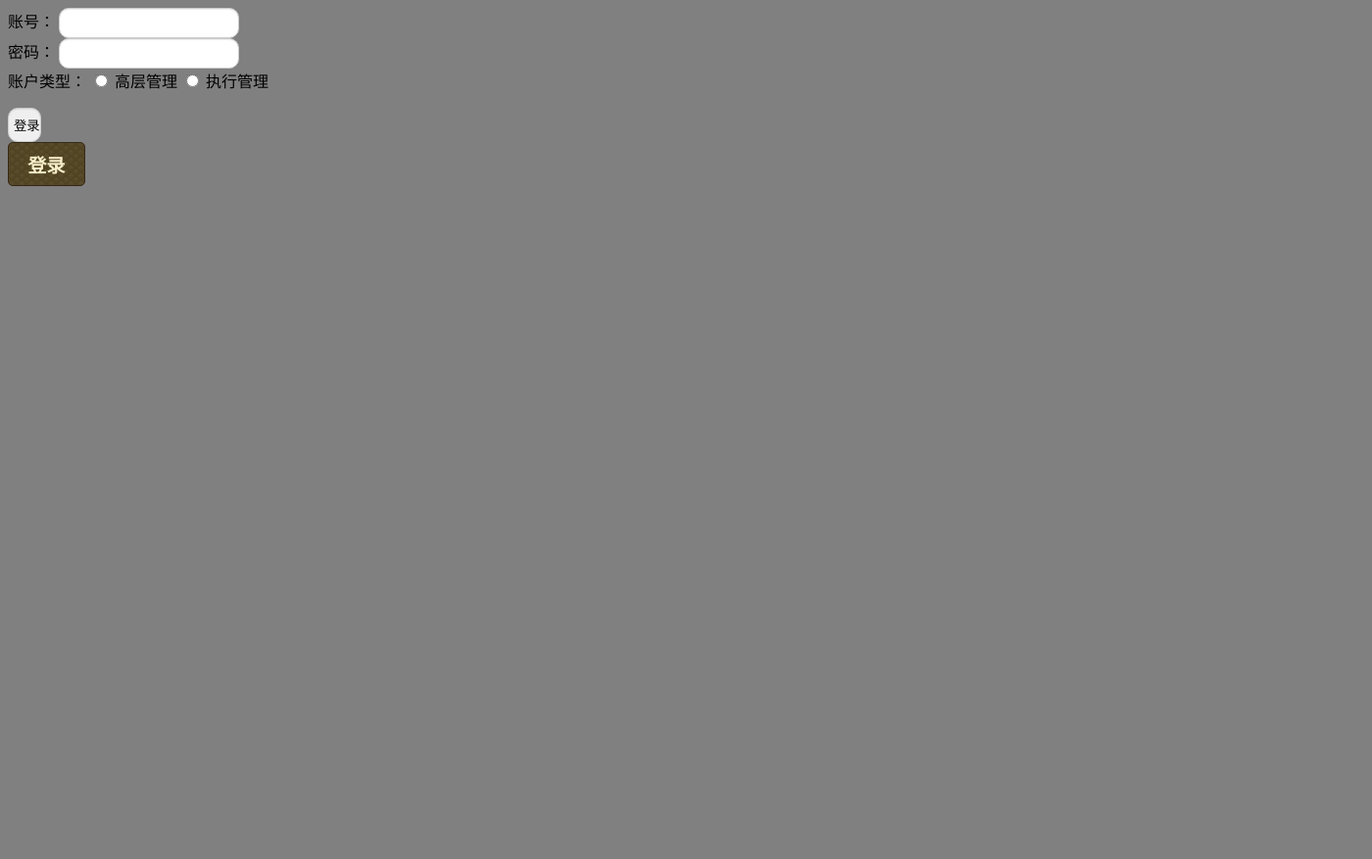
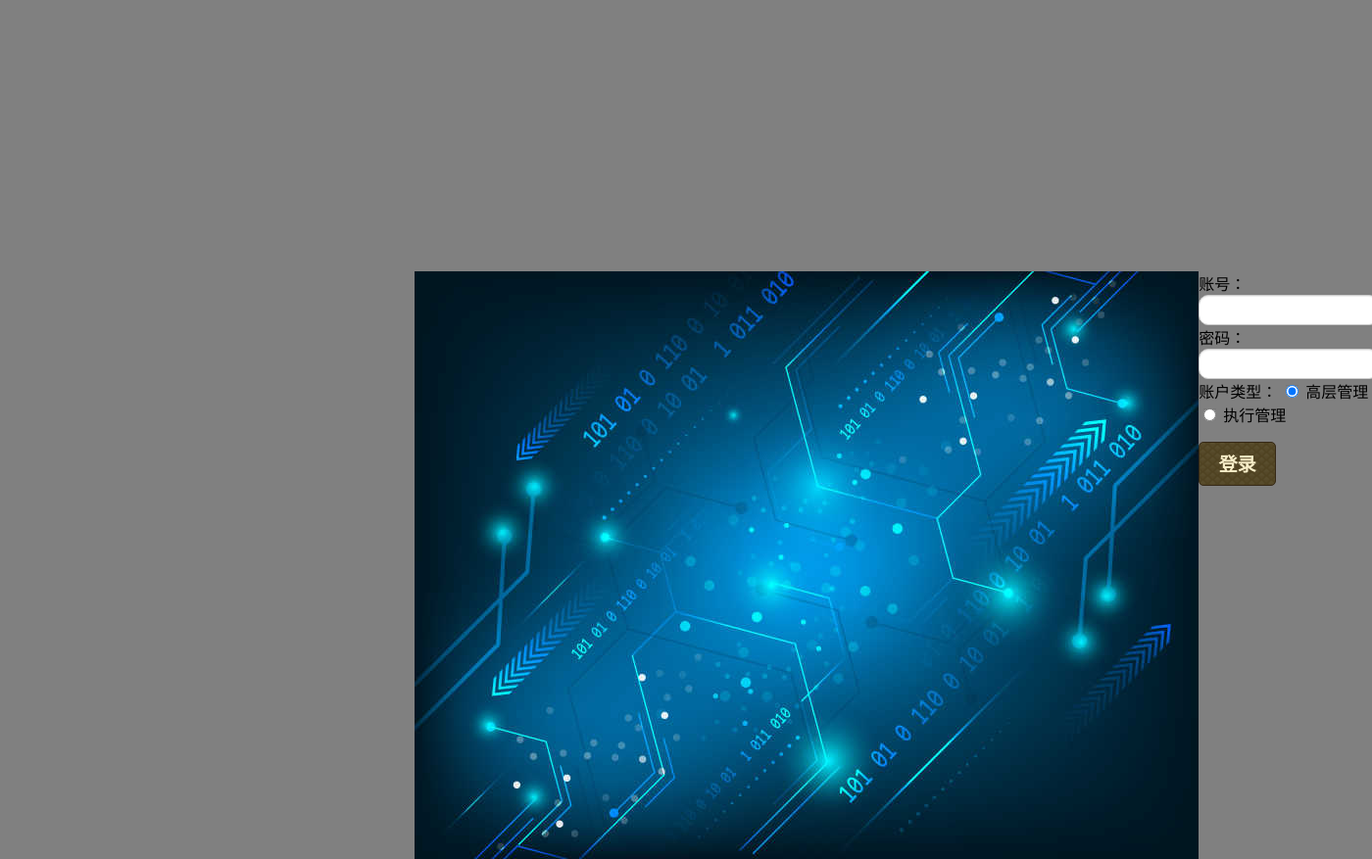
Before and after one commit to LYMDS/service, a Django app: a page that uses ols_project/templates/adminlog.html in a window 1400 px wide. Shown: the whole page at 98% size. Before the commit the page ends 190 px from the top, so only its background shows below. Run offline with Django 3.2, Linux system fonts and the light colour scheme.

```diff
--- a/ols_project/templates/adminlog.html
+++ b/ols_project/templates/adminlog.html
@@ -17,7 +17,10 @@
     <script type="text/javascript" src="../static/js/adminlog.js"></script>-->
 </head>
 <body>
-    <div class="logCon"><form id='login'>
+    <div id="bgbox">
+        <div id="img_box"><img src="{% static 'img/Adminlogin.jpg' %}"></div>
+        <div class="logCon">
+            <form id='login'>
             {% csrf_token %}
             <div>
                 <span>账号：</span>
@@ -30,15 +33,19 @@
             </div>
 
             <div class="line"><span>账户类型：</span>
-            <input type="radio" name="role" id="super" value="Super"/>
+                <input type="radio" name="role" id="super" value="Super" checked="true"/>
                 <label for="super">高层管理</label>
                 <input type="radio" name="role" id="admin" value="Admin"/>
                 <label for="admin">执行管理</label>
             </div>
             </form>
-        <input class="log_But" type="button" value="登录"/>
+            <div id="but">登录</div>
         </div>
-    <div id="but">登录</div>
+    </div>
+
+
+
+
     <div id='dialog'></div>
 </body>
 </html>
```
Lines whose indentation alone changed are shown as unchanged.
